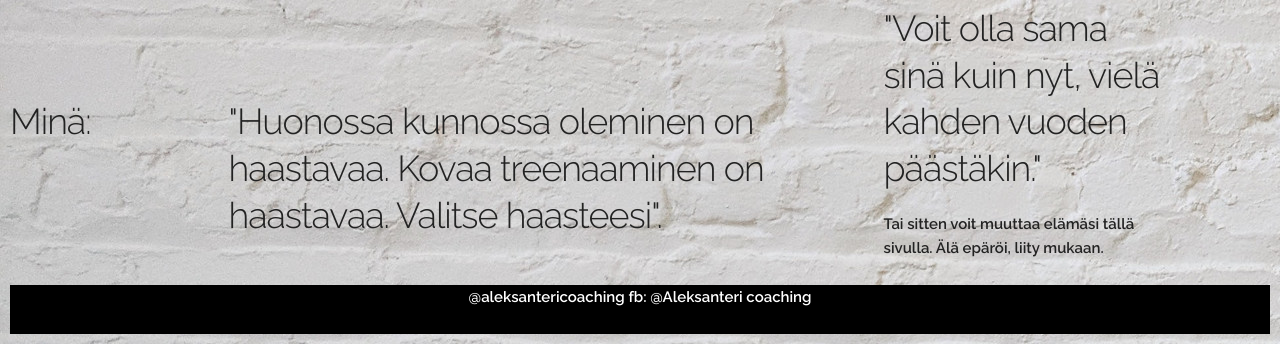
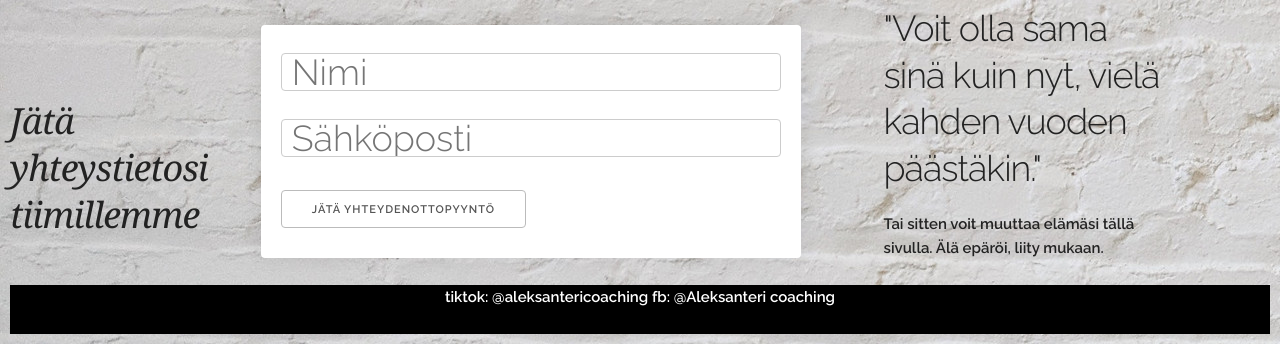
Before and after one commit to Fakiiri/Kotisivut, a website: page indextuotteet.html in a window 1280 px wide. Shown: the part 816-1160 px from the top of the page. Drawn offline with Linux system fonts and the light colour scheme.

Commit message:
Kuva lisätty ja formi

```diff
--- a/css/skeleton.css
+++ b/css/skeleton.css
@@ -144,7 +144,7 @@ h1, h2, h3, h4, h5, h6 {
 h1 { font-size: 4.0rem; line-height: 1.2;  letter-spacing: -.1rem;}
 h2 { font-size: 3.6rem; line-height: 1.25; letter-spacing: -.1rem; }
 h3 { font-size: 3.0rem; line-height: 1.3;  letter-spacing: -.1rem; }
-h4 { font-size: 2.4rem; line-height: 1.35; letter-spacing: -.08rem; }
+h4 { font-size: 2.4rem; line-height: 1.35; letter-spacing: -.08rem; font-weight: bold;}
 h5 { font-size: 1.8rem; line-height: 1.5;  letter-spacing: -.05rem; }
 h6 { font-size: 1.5rem; line-height: 1.6;  letter-spacing: 0; }
 
@@ -448,6 +448,11 @@ font-style: oblique;
   font-display: #158;
 }
 
+#tuotteetTwoColumns {
+  font-style: oblique;
+  font-family: Georgia, 'Times New Roman', Times, serif;
+}
+
 /* Larger than mobile */
 @media (min-width: 400px) {
   #pelti1 {
@@ -466,6 +471,11 @@ font-style: oblique;
     display: none;
   }
 
+}
+
+#eiAloittelijoille {
+  max-width: 90%;
+  margin-left: 30px;
 }
 
 #top {
@@ -489,6 +499,10 @@ font-style: oblique;
   #top {
     font-size: 120%;
   }
+
+  /* #eiAloittelijoille {
+    display: none;
+  } */
 
 }
 
--- a/indextuotteet.html
+++ b/indextuotteet.html
@@ -21,6 +21,41 @@
   –––––––––––––––––––––––––––––––––––––––––––––––––– -->
   <link rel="stylesheet" href="css/normalize.css">
   <link rel="stylesheet" href="css/skeleton.css">
+  <style>
+    form {
+      max-width: 500px;
+      margin: 20px auto;
+      padding: 20px;
+      background: #fff;
+      border-radius: 4px;
+      box-shadow: 0 0 20px rgba(0, 0, 0, 0.1);
+  }
+
+  input[type="text"], input[type="email"] {
+      width: 100%;
+      padding: 10px;
+      margin-top: 8px;
+      margin-bottom: 20px;
+      display: inline-block;
+      border: 1px solid #ccc;
+      box-sizing: border-box;
+  }
+
+  input[type="submit"] {
+      background-color: #5379fa;
+      color: #fff;
+      padding: 10px 15px;
+      border: none;
+      border-radius: 4px;
+      cursor: pointer;
+      font-size: 16px;
+  }
+
+  input[type="submit"]:hover {
+      background-color: #3251a8;
+
+  }
+  </style>
 
   <!-- Favicon
   –––––––––––––––––––––––––––––––––––––––––––––––––– -->
@@ -72,11 +107,17 @@
     </div>
 
     <div class="row">
-        <div class="two columns">
-            <h3><br><br>Minä:</h3>
+        <div class="two columns", id="tuotteetTwoColumns">
+            <h3><br><br>Jätä yhteystietosi tiimillemme</h3>
         </div>
         <div class="six columns">
-            <h3><br><br>"Huonossa kunnossa oleminen on haastavaa. Kovaa treenaaminen on haastavaa. Valitse haasteesi".</h3>
+            <h3>
+              <form name="kontaktit" netlify>
+                <input type="hidden" name="form-name" value="kontaktit">
+                <input type="text" name="name" placeholder="Nimi" required>
+                <input type="email" name="email" placeholder="Sähköposti" required>
+                <button type="submit">Jätä yhteydenottopyyntö</button>
+            </h3>
         </div>
         <div class="three columns">
             <h3>"Voit olla sama sinä kuin nyt, vielä kahden vuoden päästäkin."</h3>
@@ -85,7 +126,7 @@
     </div>
     <div class="row">
         <div class="twelve columns" style="background-color: black;" id="footer">
-            <p><a href="https://www.tiktok.com/@aleksantericoaching?lang=fi-FI">@aleksantericoaching <a href="https://www.facebook.com/profile.php?id=100075934670898">fb: @Aleksanteri coaching</a></p>
+            <p><a href="https://www.tiktok.com/@aleksantericoaching?lang=fi-FI">tiktok: @aleksantericoaching <a href="https://www.facebook.com/profile.php?id=100075934670898">fb: @Aleksanteri coaching</a></p>
         </div>
     </div>
     </div>
```
Also changed, not shown: index.html (+3 -3 lines), indexmeista.html (+1 -1 lines), indexteoria.html (+1 -1 lines), images/ei aloittelijoillemuok.jpg (added).
